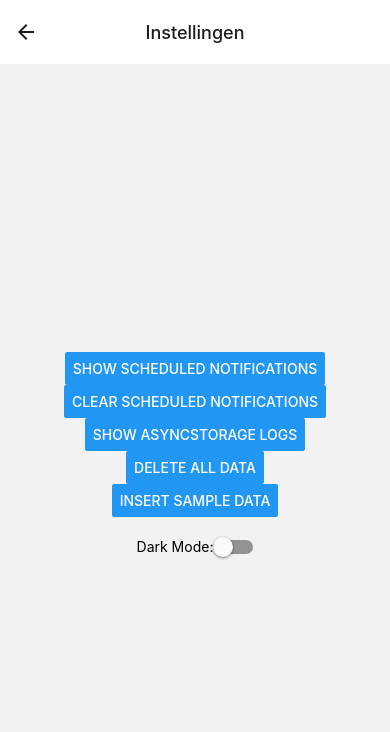
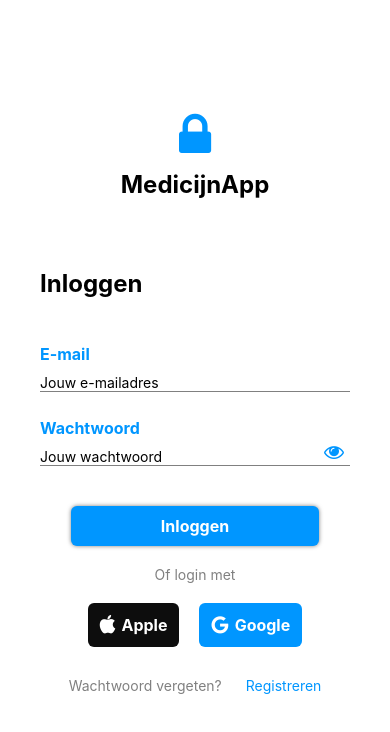
Before and after one commit to davewindesheim/medicijnapp, a React Native app: screen /Settings in a window 390 px wide. Shown: the top 732 px of the page. Built offline with nearby package versions, Linux system fonts and the light colour scheme.

Commit message:
Login, register screens
Added functionality to open first on opening app

Co-Authored-By: RichyySchool <146828662+RichyySchool@users.noreply.github.com>

```diff
--- a/App.js
+++ b/App.js
@@ -1,6 +1,6 @@
 import React, { useState, useEffect } from 'react';
 import { StatusBar } from 'expo-status-bar';
-import { StyleSheet, Text, View, Button, TouchableOpacity, FlatList, Alert } from 'react-native';
+import { StyleSheet, Text, View, Button, TouchableOpacity, FlatList, Alert, ToastAndroid } from 'react-native';
 import { NavigationContainer, useNavigation } from '@react-navigation/native';
 import { createNativeStackNavigator } from '@react-navigation/native-stack';
 import AsyncStorage from '@react-native-async-storage/async-storage';
@@ -11,6 +11,8 @@ import Search from './screens/Search';
 import SearchModal from './screens/SearchModal';
 import Settings from './screens/Settings';
 import MedicineSupply from './screens/MedicineSupply';
+import Login from './screens/Login';
+import Register from './screens/Register';
 
 const Stack = createNativeStackNavigator();
 
@@ -90,7 +92,8 @@ function Home({ navigation, route }) {
             const newData = data.filter(i => i.id !== itemId);
             saveData(newData);
 
-            const deletionDate = new Date().toISOString();
+            const deletionDate = new Date().toLocaleDateString('nl-NL', { weekday: 'long', day: 'numeric', month: 'long' });
+
 
             const deletedMedicineInfo = await AsyncStorage.getItem('deleted_medicines');
             let updatedDeletedMedicines = deletedMedicineInfo ? JSON.parse(deletedMedicineInfo) : [];
@@ -100,6 +103,9 @@ function Home({ navigation, route }) {
 
             setDeletedMedicines(updatedDeletedMedicines);
 
+            console.log(updatedDeletedMedicines);
+
+            ToastAndroid.show(`${itemName} Succesvol verwijderd`, ToastAndroid.SHORT);
             loadData();
           },
         },
@@ -236,6 +242,11 @@ function Home({ navigation, route }) {
 
 export default function App() {
   const [user, setUser] = useState({ firstName: '', lastName: '' });
+  const [loggedIn, setLoggedIn] = useState(false);
+
+  const handleLoginSuccess = () => {
+    setLoggedIn(true);
+  };
 
   const updateUserInfo = (firstName, lastName) => {
     setUser({ firstName, lastName });
@@ -259,6 +270,7 @@ export default function App() {
 
   return (
     <NavigationContainer>
+      {loggedIn ? (
         <Stack.Navigator
           screenOptions={{
             headerShadowVisible: false,
@@ -346,6 +358,26 @@ export default function App() {
             }}
           />
         </Stack.Navigator>
+      ) : (
+        <Stack.Navigator>
+          <Stack.Screen name="Login" options={{ headerShown: false }}>
+            {(props) => (
+              <Login
+                {...props}
+                loggedIn={loggedIn}
+                handleLoginSuccess={() => setLoggedIn(true)}
+              />
+            )}
+          </Stack.Screen>
+          <Stack.Screen
+            name="Register"
+            component={Register}
+            options={{
+              title: 'Register',
+            }}
+          />
+        </Stack.Navigator>
+      )}
       <StatusBar style="auto" />
     </NavigationContainer>
   );
--- a/screens/Login.js
+++ b/screens/Login.js
@@ -1,18 +1,25 @@
 import React, { useState } from 'react';
 import { View, Text, TextInput, TouchableOpacity, StyleSheet } from 'react-native';
 import { FontAwesome } from '@expo/vector-icons';
+import { useNavigation } from '@react-navigation/native';
 
-const Login = () => {
+const Login = ({ handleLoginSuccess }) => {
     const [email, setEmail] = useState('');
     const [password, setPassword] = useState('');
     const [showPassword, setShowPassword] = useState(false);
+
+    const navigation = useNavigation();
 
     const togglePasswordVisibility = () => {
         setShowPassword(!showPassword);
     };
 
     const handleLogin = () => {
-        console.log('Login testing');
+        handleLoginSuccess();
+    };
+
+    const navigateToRegister = () => {
+        navigation.navigate('Register');
     };
 
     return (
@@ -66,7 +73,7 @@ const Login = () => {
                     <TouchableOpacity>
                         <Text style={styles.lostPassword}>Wachtwoord vergeten?</Text>
                     </TouchableOpacity>
-                    <TouchableOpacity>
+                    <TouchableOpacity onPress={navigateToRegister}>
                         <Text style={styles.register}>Registreren</Text>
                     </TouchableOpacity>
                 </View>
@@ -77,6 +84,7 @@ const Login = () => {
 
 const styles = StyleSheet.create({
     container: {
+        flex: 1,
         justifyContent: 'center',
         backgroundColor: '#fff',
     },
--- a/screens/Register.js
+++ b/screens/Register.js
@@ -1,17 +1,20 @@
 import React, { useState } from 'react';
 import { View, Text, TextInput, TouchableOpacity, StyleSheet } from 'react-native';
+import { useNavigation } from '@react-navigation/native';
 
 const Register = () => {
     const [email, setEmail] = useState('');
     const [password, setPassword] = useState('');
     const [agreeTerms, setAgreeTerms] = useState(false);
 
+    const navigation = useNavigation();
+
     const handleRegister = () => {
         console.log('Registratie test');
     };
 
     const handleLoginRedirect = () => {
-        console.log('Terug naar login test');
+        navigation.goBack()
     };
 
     const handleTermsClick = () => {
@@ -87,6 +90,7 @@ const Register = () => {
 
 const styles = StyleSheet.create({
     container: {
+        flex: 1,
         justifyContent: 'center',
         backgroundColor: '#fff',
     },
--- a/screens/SearchModal.js
+++ b/screens/SearchModal.js
@@ -68,7 +68,6 @@ const SearchModal = ({ visible, selectedItem, navigation }) => {
       amount: amountInt,
       weight: weightInGrams,
       weightUnit: weightUnit,
-      creationDate: new Date().toISOString(),
       notificationEnabled: true,
     };
     navigation.navigate('Home', { searchData });
--- a/screens/Settings.js
+++ b/screens/Settings.js
@@ -69,26 +69,26 @@ export default function Settings() {
 
   const insertData = async () => {
     const sampleData = [
-      { id: 1, name: 'Paracetamol', brand: 'Panadol', days: ['Monday', 'Wednesday', 'Friday'], time: '0800', amount: '2', weight: '500', weightUnit: 'mg', stock: 50, creationDate: '2023-11-06T13:39:40.591Z', notificationEnabled: true },
-      { id: 2, name: 'Ibuprofen', brand: 'Advil', days: ['Tuesday', 'Thursday'], time: '1200', amount: '1', weight: '200', weightUnit: 'mg', stock: 30, creationDate: '2023-11-06T13:39:40.591Z', notificationEnabled: true },
-      { id: 3, name: 'Aspirin', brand: 'Bayer', days: ['Daily'], time: '0900', amount: '4', weight: '300', weightUnit: 'mg', stock: 40, creationDate: '2023-11-06T13:39:40.591Z', notificationEnabled: true },
-      { id: 4, name: 'Omeprazole', brand: 'Prilosec', days: ['Daily'], time: '1400', amount: '2', weight: '20', weightUnit: 'mcg', stock: 20, creationDate: '2023-11-06T13:39:40.591Z', nnotificationEnabled: true },
-      { id: 5, name: 'Loratadine', brand: 'Claritin', days: ['Daily'], time: '0800', amount: '1', weight: '10', weightUnit: 'mg', stock: 60, creationDate: '2023-11-06T13:39:40.591Z', nnotificationEnabled: true },
-      { id: 6, name: 'Simvastatin', brand: 'Zocor', days: ['Daily'], time: '1400', amount: '2', weight: '40', weightUnit: 'mcg', stock: 25, creationDate: '2023-11-06T13:39:40.591Z', nnotificationEnabled: true },
-      { id: 7, name: 'Metformin', brand: 'Glucophage', days: ['Daily'], time: '0800', amount: '2', weight: '500', weightUnit: 'mg', stock: 35, creationDate: '2023-11-06T13:39:40.591Z', nnotificationEnabled: true },
-      { id: 8, name: 'Levothyroxine', brand: 'Synthroid', days: ['Daily'], time: '0700', amount: '1', weight: '100', weightUnit: 'mcg', stock: 45, creationDate: '2023-11-06T13:39:40.591Z', nnotificationEnabled: true },
-      { id: 9, name: 'Cetirizine', brand: 'Zyrtec', days: ['Daily'], time: '0900', amount: '1', weight: '10', weightUnit: 'mg', stock: 55, creationDate: '2023-11-06T13:39:40.591Z', nnotificationEnabled: true },
-      { id: 10, name: 'Atorvastatin', brand: 'Lipitor', days: ['Daily'], time: '1300', amount: '5', weight: '20', weightUnit: 'mg', stock: 30, creationDate: '2023-11-06T13:39:40.591Z', nnotificationEnabled: true },
-      { id: 11, name: 'Amoxicillin', brand: 'Amoxil', days: ['Monday', 'Wednesday', 'Friday'], time: '1000', amount: '1', weight: '250', weightUnit: 'mg', stock: 40, creationDate: '2023-11-06T13:39:40.591Z', nnotificationEnabled: true },
-      { id: 12, name: 'Ciprofloxacin', brand: 'Cipro', days: ['Tuesday', 'Thursday'], time: '1400', amount: '2', weight: '500', weightUnit: 'mg', stock: 25, creationDate: '2023-11-06T13:39:40.591Z', nnotificationEnabled: true },
-      { id: 13, name: 'Panadol Extra', brand: 'Panadol', days: ['Monday', 'Thursday'], time: '1200', amount: '1', weight: '500', weightUnit: 'mg', stock: 20, creationDate: '2023-11-06T13:39:40.591Z', nnotificationEnabled: true },
-      { id: 14, name: 'Advil PM', brand: 'Advil', days: ['Tuesday', 'Friday'], time: '1200', amount: '2', weight: '200', weightUnit: 'mg', stock: 15, creationDate: '2023-11-06T13:39:40.591Z', nnotificationEnabled: true },
-      { id: 15, name: 'Bayer Aspirin', brand: 'Bayer', days: ['Wednesday'], time: '0900', amount: '2', weight: '300', weightUnit: 'mg', stock: 30, creationDate: '2023-11-06T13:39:40.591Z', nnotificationEnabled: true },
-      { id: 16, name: 'Prilosec OTC', brand: 'Prilosec', days: ['Thursday'], time: '1100', amount: '1', weight: '20', weightUnit: 'mcg', stock: 15, creationDate: '2023-11-06T13:39:40.591Z', nnotificationEnabled: true },
-      { id: 17, name: 'Claritin-D', brand: 'Claritin', days: ['Friday'], time: '0800', amount: '1', weight: '20', weightUnit: 'mg', stock: 25, creationDate: '2023-11-06T13:39:40.591Z', nnotificationEnabled: true },
-      { id: 18, name: 'Zocor Forte', brand: 'Zocor', days: ['Saturday'], time: '1000', amount: '2', weight: '80', weightUnit: 'mcg', stock: 20, creationDate: '2023-11-06T13:39:40.591Z', nnotificationEnabled: true },
-      { id: 19, name: 'Glucophage XR', brand: 'Glucophage', days: ['Sunday'], time: '0800', amount: '3', weight: '1000', weightUnit: 'mg', stock: 40, creationDate: '2023-11-06T13:39:40.591Z', nnotificationEnabled: true },
-      { id: 20, name: 'Synthroid Plus', brand: 'Synthroid', days: ['Monday'], time: '0700', amount: '2', weight: '150', weightUnit: 'mcg', stock: 35, creationDate: '2023-11-06T13:39:40.591Z', nnotificationEnabled: true },
+      { id: 1, name: 'Paracetamol', brand: 'Panadol', days: ['Monday', 'Wednesday', 'Friday'], time: '0800', amount: '2', weight: '500', weightUnit: 'mg', stock: 50, notificationEnabled: true },
+      { id: 2, name: 'Ibuprofen', brand: 'Advil', days: ['Tuesday', 'Thursday'], time: '1200', amount: '1', weight: '200', weightUnit: 'mg', stock: 30, notificationEnabled: true },
+      { id: 3, name: 'Aspirin', brand: 'Bayer', days: ['Daily'], time: '0900', amount: '4', weight: '300', weightUnit: 'mg', stock: 40, notificationEnabled: true },
+      { id: 4, name: 'Omeprazole', brand: 'Prilosec', days: ['Daily'], time: '1400', amount: '2', weight: '20', weightUnit: 'mcg', stock: 20, notificationEnabled: true },
+      { id: 5, name: 'Loratadine', brand: 'Claritin', days: ['Daily'], time: '0800', amount: '1', weight: '10', weightUnit: 'mg', stock: 60, notificationEnabled: true },
+      { id: 6, name: 'Simvastatin', brand: 'Zocor', days: ['Daily'], time: '1400', amount: '2', weight: '40', weightUnit: 'mcg', stock: 25, notificationEnabled: true },
+      { id: 7, name: 'Metformin', brand: 'Glucophage', days: ['Daily'], time: '0800', amount: '2', weight: '500', weightUnit: 'mg', stock: 35, notificationEnabled: true },
+      { id: 8, name: 'Levothyroxine', brand: 'Synthroid', days: ['Daily'], time: '0700', amount: '1', weight: '100', weightUnit: 'mcg', stock: 45, notificationEnabled: true },
+      { id: 9, name: 'Cetirizine', brand: 'Zyrtec', days: ['Daily'], time: '0900', amount: '1', weight: '10', weightUnit: 'mg', stock: 55, notificationEnabled: true },
+      { id: 10, name: 'Atorvastatin', brand: 'Lipitor', days: ['Daily'], time: '1300', amount: '5', weight: '20', weightUnit: 'mg', stock: 30, notificationEnabled: true },
+      { id: 11, name: 'Amoxicillin', brand: 'Amoxil', days: ['Monday', 'Wednesday', 'Friday'], time: '1000', amount: '1', weight: '250', weightUnit: 'mg', stock: 40, notificationEnabled: true },
+      { id: 12, name: 'Ciprofloxacin', brand: 'Cipro', days: ['Tuesday', 'Thursday'], time: '1400', amount: '2', weight: '500', weightUnit: 'mg', stock: 25, notificationEnabled: true },
+      { id: 13, name: 'Panadol Extra', brand: 'Panadol', days: ['Monday', 'Thursday'], time: '1200', amount: '1', weight: '500', weightUnit: 'mg', stock: 20, notificationEnabled: true },
+      { id: 14, name: 'Advil PM', brand: 'Advil', days: ['Tuesday', 'Friday'], time: '1200', amount: '2', weight: '200', weightUnit: 'mg', stock: 15, notificationEnabled: true },
+      { id: 15, name: 'Bayer Aspirin', brand: 'Bayer', days: ['Wednesday'], time: '0900', amount: '2', weight: '300', weightUnit: 'mg', stock: 30, notificationEnabled: true },
+      { id: 16, name: 'Prilosec OTC', brand: 'Prilosec', days: ['Thursday'], time: '1100', amount: '1', weight: '20', weightUnit: 'mcg', stock: 15, notificationEnabled: true },
+      { id: 17, name: 'Claritin-D', brand: 'Claritin', days: ['Friday'], time: '0800', amount: '1', weight: '20', weightUnit: 'mg', stock: 25, notificationEnabled: true },
+      { id: 18, name: 'Zocor Forte', brand: 'Zocor', days: ['Saturday'], time: '1000', amount: '2', weight: '80', weightUnit: 'mcg', stock: 20, notificationEnabled: true },
+      { id: 19, name: 'Glucophage XR', brand: 'Glucophage', days: ['Sunday'], time: '0800', amount: '3', weight: '1000', weightUnit: 'mg', stock: 40, notificationEnabled: true },
+      { id: 20, name: 'Synthroid Plus', brand: 'Synthroid', days: ['Monday'], time: '0700', amount: '2', weight: '150', weightUnit: 'mcg', stock: 35, notificationEnabled: true },
     ];
 
     try {
```
Also changed, not shown: screens/MedicineSupply.js (+23 -47 lines), assets/icon.png. Lines whose indentation alone changed are shown as unchanged.
